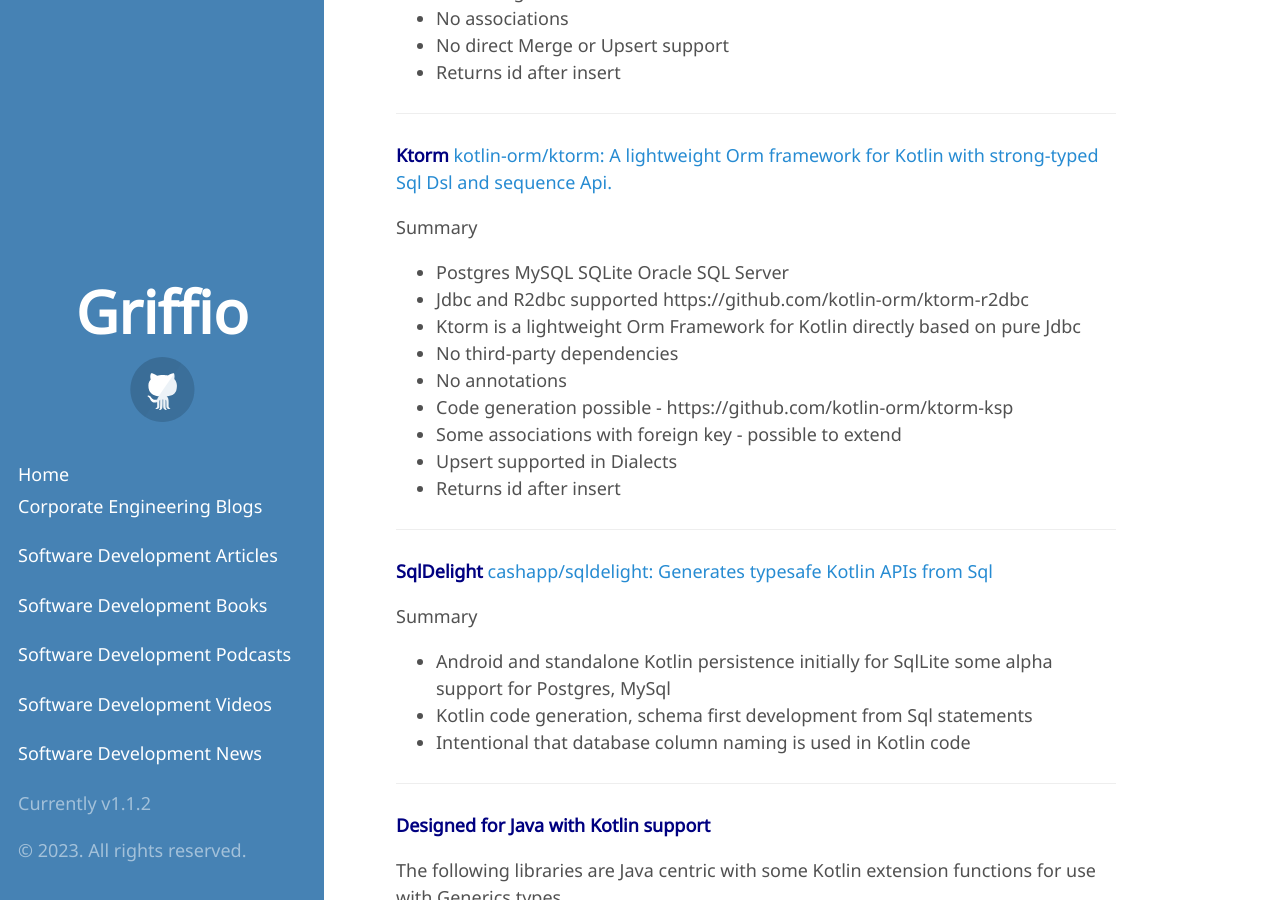
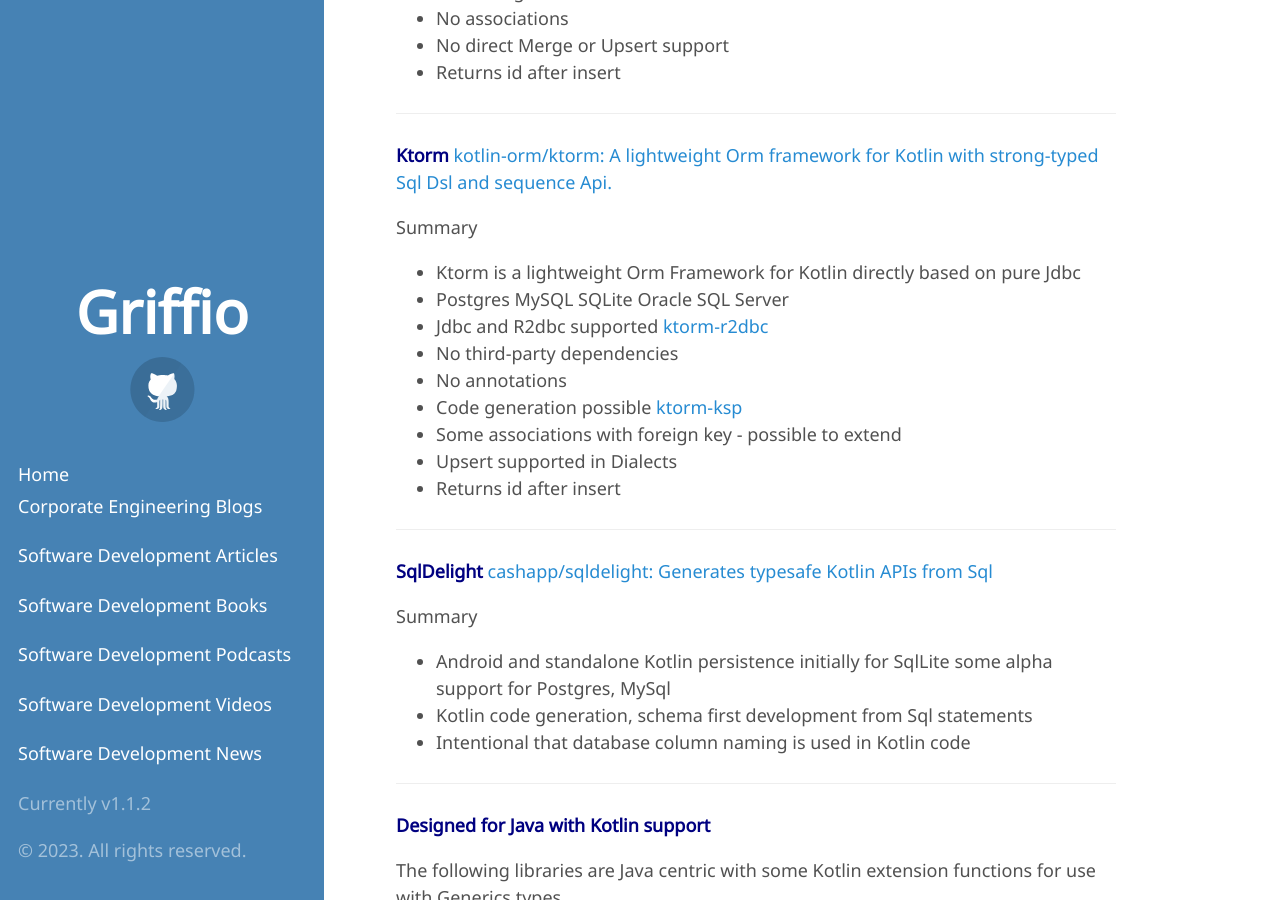
Before and after one commit to griffio/griffio.github.io, a Jekyll site: the page built from _posts/2023-04-20-More-Kotlin-Sql-Persistence-Comparision.md, in a window 1280 px wide and 900 px high, scrolled down 3254 px. Built offline with Jekyll 4.4.1, drawn with Linux system fonts in a browser that asks for light colours; some web fonts are replaced; some of the changed lines change nothing that is shown.

Commit message:
First draft
Kotlin Orm libraries

```diff
--- a/_posts/2023-04-20-More-Kotlin-Sql-Persistence-Comparision.md
+++ b/_posts/2023-04-20-More-Kotlin-Sql-Persistence-Comparision.md
@@ -112,12 +112,12 @@
 **Ktorm** [kotlin-orm/ktorm: A lightweight Orm framework for Kotlin with strong-typed Sql Dsl and sequence Api.](https://github.com/kotlin-orm/ktorm)
 
 Summary
+* Ktorm is a lightweight Orm Framework for Kotlin directly based on pure Jdbc
 * Postgres MySQL SQLite Oracle SQL Server
-* Jdbc and R2dbc supported https://github.com/kotlin-orm/ktorm-r2dbc
-* Ktorm is a lightweight Orm Framework for Kotlin directly based on pure Jdbc
+* Jdbc and R2dbc supported [ktorm-r2dbc](https://github.com/kotlin-orm/ktorm-r2dbc)
 * No third-party dependencies
 * No annotations
-* Code generation possible - https://github.com/kotlin-orm/ktorm-ksp
+* Code generation possible [ktorm-ksp](https://github.com/kotlin-orm/ktorm-ksp)
 * Some associations with foreign key - possible to extend
 * Upsert supported in Dialects
 * Returns id after insert
```
